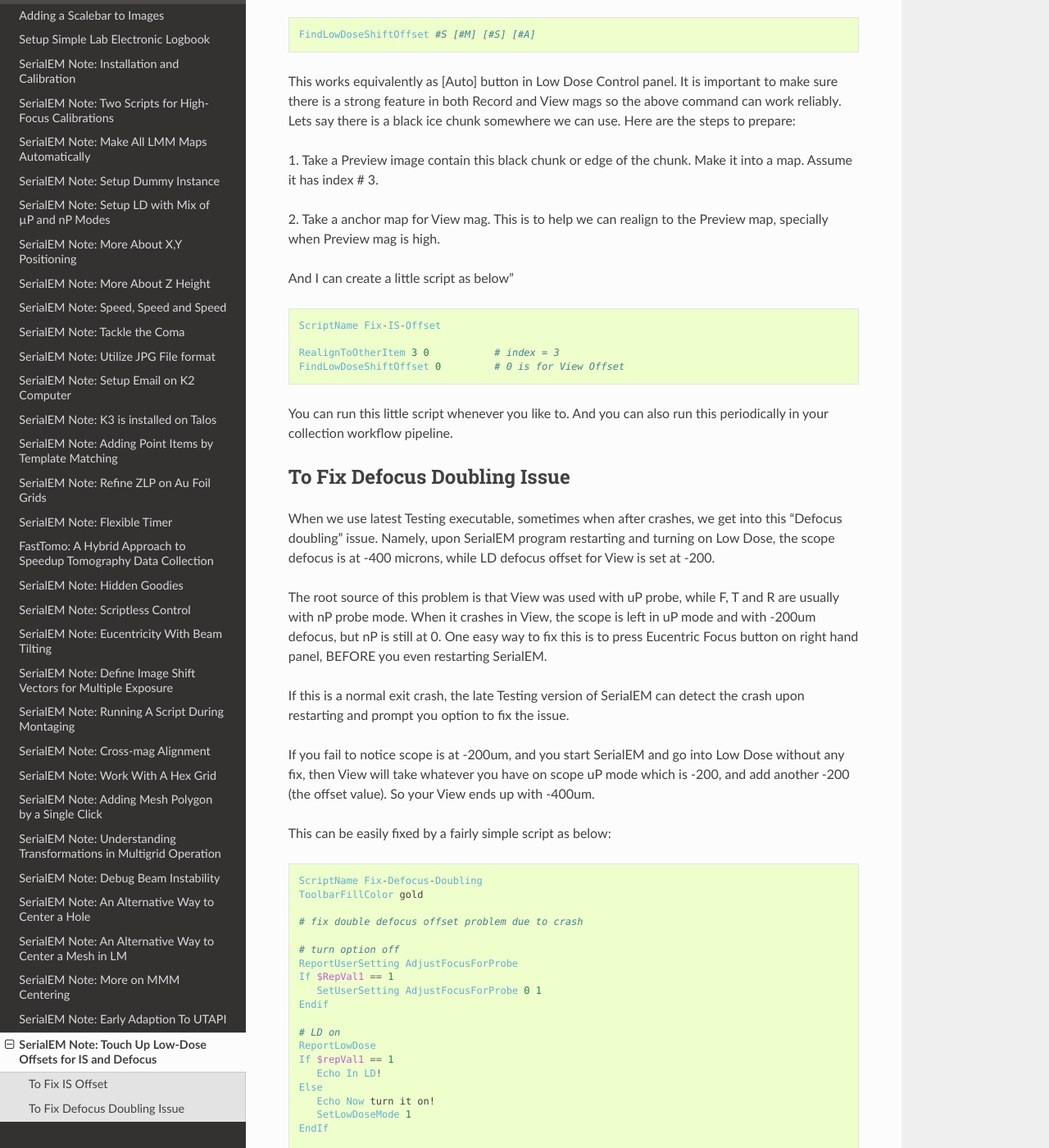
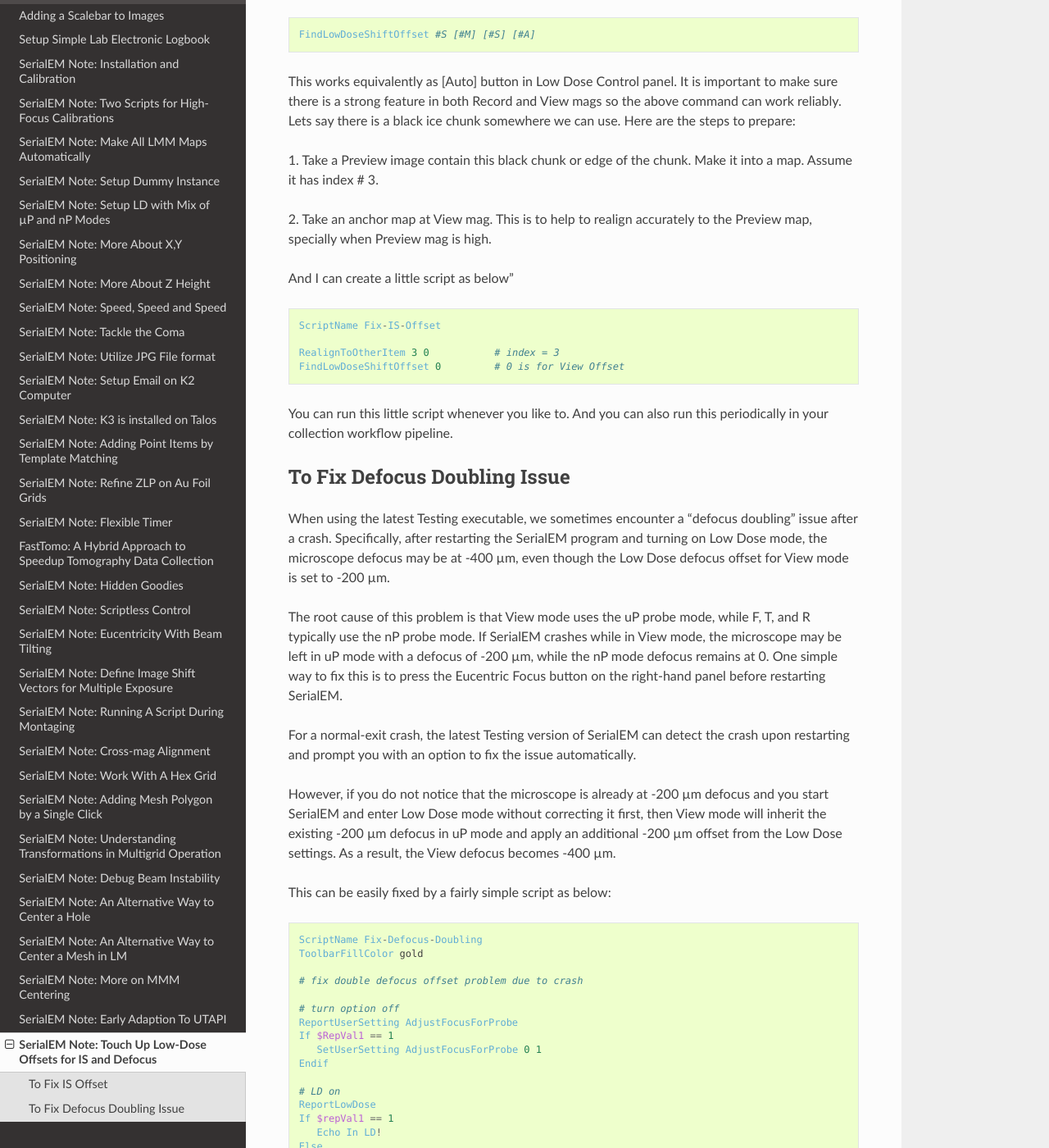
Before and after one commit to xuchen66/sphinx-emdocs, a Sphinx documentation site: the page built from source/serialEM-note-touchup-LD.rst, in a window 1280 px wide and 1400 px high, scrolled down 815 px. Shown: the whole window at 82% size. Built offline with Sphinx 7.4.7 and the Read the Docs theme 3.1.0, drawn with Linux system fonts in a browser that asks for light colours; pages that are not in the unit, such as notebooks, are missing from menus.

Commit message:
Update serialEM-note-touchup-LD.rst

```diff
--- a/source/serialEM-note-touchup-LD.rst
+++ b/source/serialEM-note-touchup-LD.rst
@@ -53,7 +53,7 @@
 1. Take a Preview image contain this black chunk or edge of the chunk. Make
 it into a map. Assume it has index # 3.
 
-2. Take a anchor map for View mag. This is to help we can realign to the
+2. Take an anchor map at View mag. This is to help to realign accurately to the
 Preview map, specially when Preview mag is high.
 
 And I can create a little script as below"
@@ -73,24 +73,13 @@
 To Fix Defocus Doubling Issue
 -----------------------------
 
-When we use latest Testing executable, sometimes when after crashes, we get
-into this "Defocus doubling" issue. Namely, upon SerialEM program restarting
-and turning on Low Dose, the scope defocus is at -400 microns, while LD
-defocus offset for View is set at -200.
+When using the latest Testing executable, we sometimes encounter a “defocus doubling” issue after a crash. Specifically, after restarting the SerialEM program and turning on Low Dose mode, the microscope defocus may be at -400 µm, even though the Low Dose defocus offset for View mode is set to -200 µm.
 
-The root source of this problem is that View was used with uP probe, while
-F, T and R are usually with nP probe mode. When it crashes in View, the
-scope is left in uP mode and with -200um defocus, but nP is still at 0.
-One easy way to fix this is to press Eucentric Focus button on right hand
-panel, BEFORE you even restarting SerialEM.
+The root cause of this problem is that View mode uses the uP probe mode, while F, T, and R typically use the nP probe mode. If SerialEM crashes while in View mode, the microscope may be left in uP mode with a defocus of -200 µm, while the nP mode defocus remains at 0. One simple way to fix this is to press the Eucentric Focus button on the right-hand panel before restarting SerialEM.
 
-If this is a normal exit crash, the late Testing version of SerialEM can
-detect the crash upon restarting and prompt you option to fix the issue.
+For a normal-exit crash, the latest Testing version of SerialEM can detect the crash upon restarting and prompt you with an option to fix the issue automatically.
 
-If you fail to notice scope is at -200um, and you start SerialEM and go into
-Low Dose without any fix, then View will take whatever you have on scope uP
-mode which is -200, and add another -200 (the offset value). So your View
-ends up with -400um.
+However, if you do not notice that the microscope is already at -200 µm defocus and you start SerialEM and enter Low Dose mode without correcting it first, then View mode will inherit the existing -200 µm defocus in uP mode and apply an additional -200 µm offset from the Low Dose settings. As a result, the View defocus becomes -400 µm.
 
 This can be easily fixed by a fairly simple script as below:
 
```
